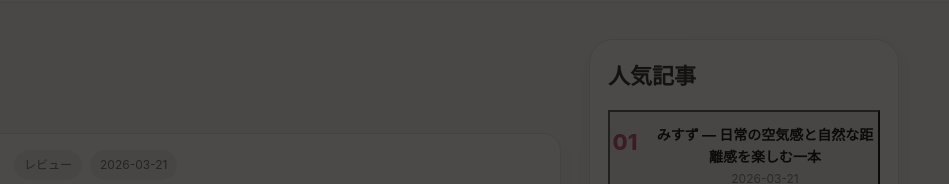
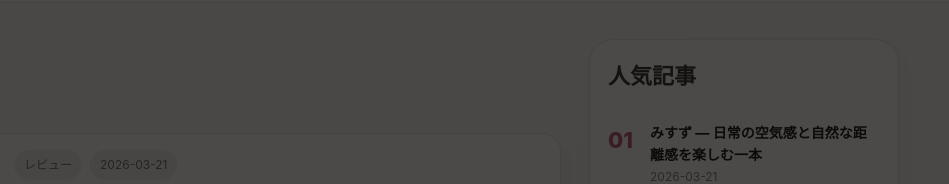
Before and after one commit to pinkpumpkinpudding-alt/shiroto-collection, a plain HTML site: page index.html in a window 1280 px wide. Shown: the part 615-799 px from the top of the page, 331-1280 px from the left. Drawn offline with Linux system fonts and the light colour scheme.

Commit message:
Update styles.css

```diff
--- a/styles.css
+++ b/styles.css
@@ -579,3 +579,12 @@ button {
     padding: 10px;
   }
 }
+
+.ranking-button {
+  width: 100%;
+  border: 0;
+  background: transparent;
+  text-align: left;
+  padding-left: 0;
+  padding-right: 0;
+}
```
